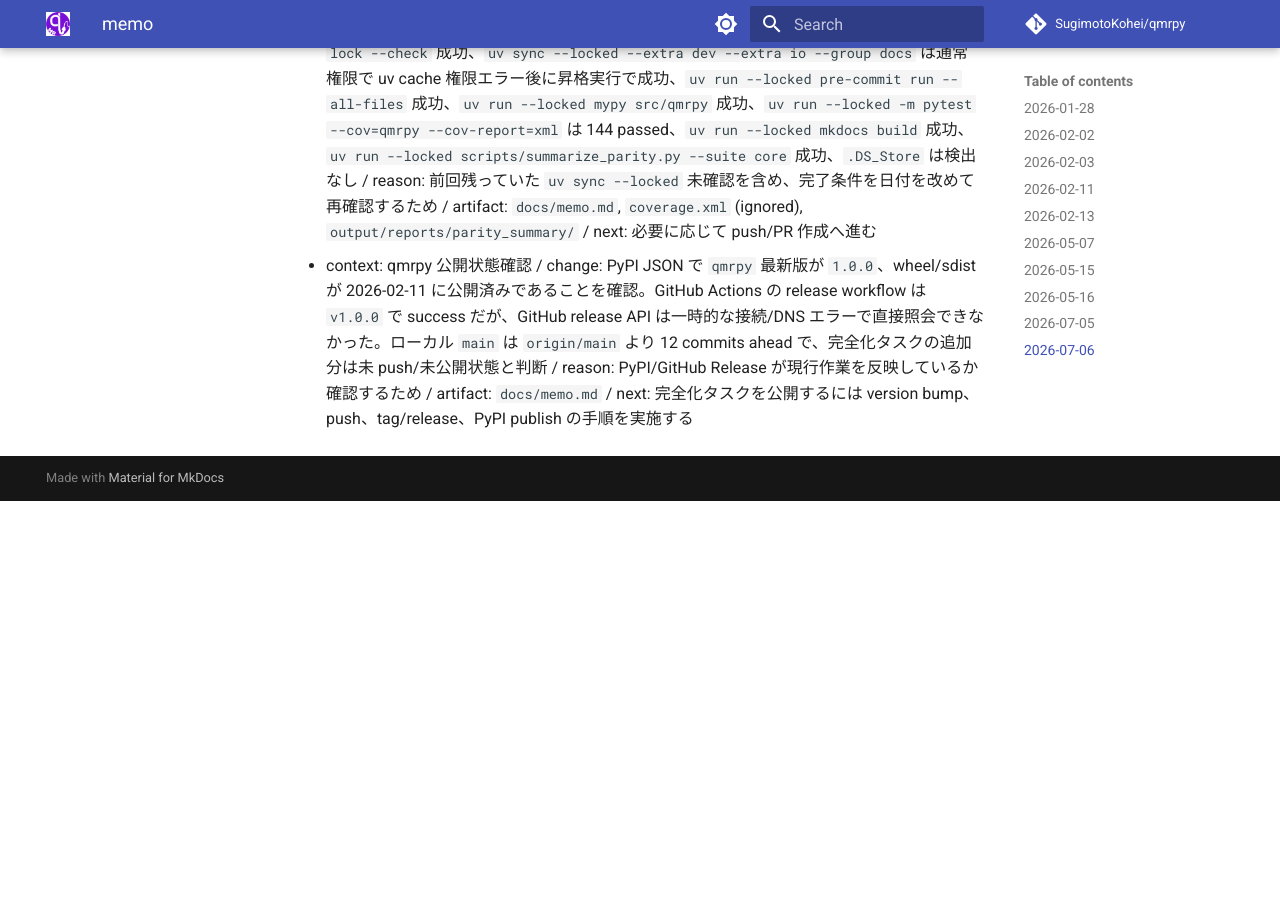
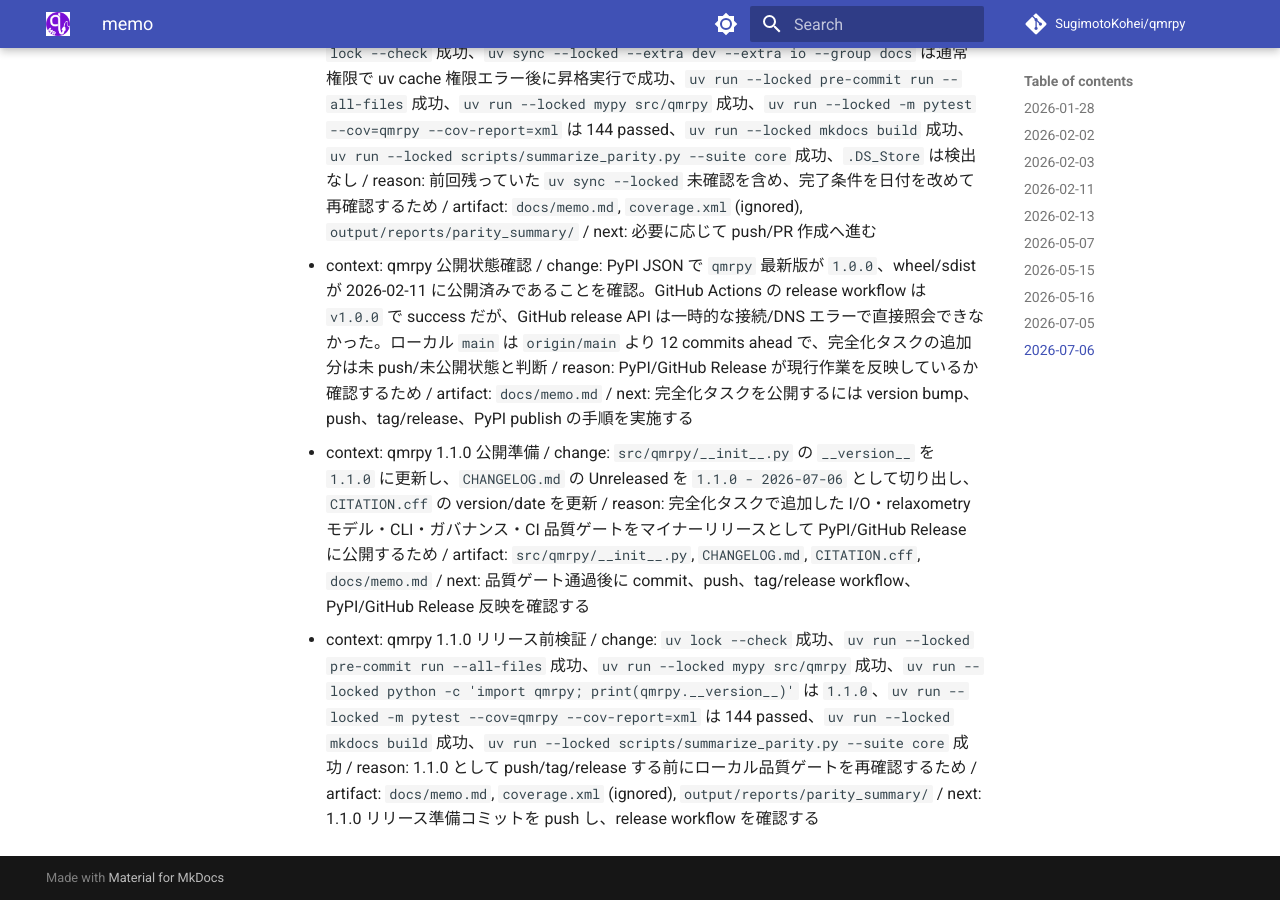
Before and after one commit to SugimotoKohei/qmrpy, an MkDocs documentation site: the page built from docs/memo.md, in a window 1280 px wide and 900 px high, scrolled down 12311 px. Built offline with MkDocs 1.6.1 and Material for MkDocs 9.7.7, drawn with Linux system fonts in a browser that asks for light colours; comment, search, counter and statistics services are not loaded; before the commit the page ends 12812 px from its top, so only the background shows below that.

Commit message:
🔖 chore(release): 1.1.0へバージョン更新

```diff
--- a/docs/memo.md
+++ b/docs/memo.md
@@ -172,3 +172,5 @@
 ## 2026-07-06
 - context: qmrpy 完全化タスク 最終再確認 / change: `git status --short` は clean、`uv lock --check` 成功、`uv sync --locked --extra dev --extra io --group docs` は通常権限で uv cache 権限エラー後に昇格実行で成功、`uv run --locked pre-commit run --all-files` 成功、`uv run --locked mypy src/qmrpy` 成功、`uv run --locked -m pytest --cov=qmrpy --cov-report=xml` は 144 passed、`uv run --locked mkdocs build` 成功、`uv run --locked scripts/summarize_parity.py --suite core` 成功、`.DS_Store` は検出なし / reason: 前回残っていた `uv sync --locked` 未確認を含め、完了条件を日付を改めて再確認するため / artifact: `docs/memo.md`, `coverage.xml` (ignored), `output/reports/parity_summary/` / next: 必要に応じて push/PR 作成へ進む
 - context: qmrpy 公開状態確認 / change: PyPI JSON で `qmrpy` 最新版が `1.0.0`、wheel/sdist が 2026-02-11 に公開済みであることを確認。GitHub Actions の release workflow は `v1.0.0` で success だが、GitHub release API は一時的な接続/DNS エラーで直接照会できなかった。ローカル `main` は `origin/main` より 12 commits ahead で、完全化タスクの追加分は未 push/未公開状態と判断 / reason: PyPI/GitHub Release が現行作業を反映しているか確認するため / artifact: `docs/memo.md` / next: 完全化タスクを公開するには version bump、push、tag/release、PyPI publish の手順を実施する
+- context: qmrpy 1.1.0 公開準備 / change: `src/qmrpy/__init__.py` の `__version__` を `1.1.0` に更新し、`CHANGELOG.md` の Unreleased を `1.1.0 - 2026-07-06` として切り出し、`CITATION.cff` の version/date を更新 / reason: 完全化タスクで追加した I/O・relaxometry モデル・CLI・ガバナンス・CI 品質ゲートをマイナーリリースとして PyPI/GitHub Release に公開するため / artifact: `src/qmrpy/__init__.py`, `CHANGELOG.md`, `CITATION.cff`, `docs/memo.md` / next: 品質ゲート通過後に commit、push、tag/release workflow、PyPI/GitHub Release 反映を確認する
+- context: qmrpy 1.1.0 リリース前検証 / change: `uv lock --check` 成功、`uv run --locked pre-commit run --all-files` 成功、`uv run --locked mypy src/qmrpy` 成功、`uv run --locked python -c 'import qmrpy; print(qmrpy.__version__)'` は `1.1.0`、`uv run --locked -m pytest --cov=qmrpy --cov-report=xml` は 144 passed、`uv run --locked mkdocs build` 成功、`uv run --locked scripts/summarize_parity.py --suite core` 成功 / reason: 1.1.0 として push/tag/release する前にローカル品質ゲートを再確認するため / artifact: `docs/memo.md`, `coverage.xml` (ignored), `output/reports/parity_summary/` / next: 1.1.0 リリース準備コミットを push し、release workflow を確認する
--- a/src/qmrpy/__init__.py
+++ b/src/qmrpy/__init__.py
@@ -79,4 +79,4 @@
     "simulate_t2_water_fat",
 ]
 
-__version__ = "1.0.0"
+__version__ = "1.1.0"
```
Also changed, not shown: CHANGELOG.md (+4 -1 lines), 1 other file.
